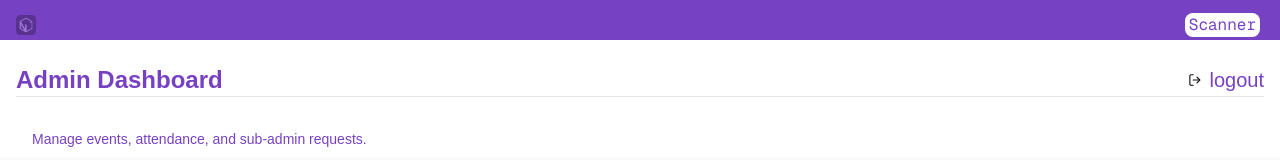
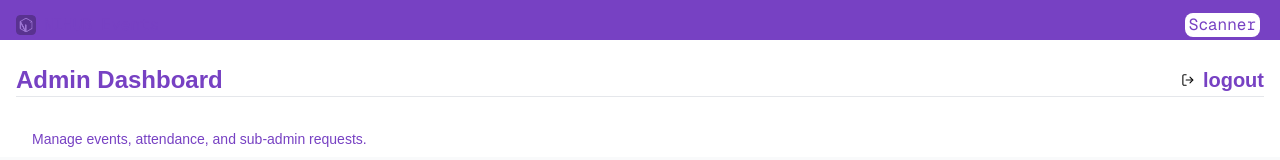
Before and after one commit to devyinka/NihubAttendance, a Next.js app: page /Scanner in a window 1280 px wide. Shown: the top 160 px of the page. Built offline with nearby package versions, Linux system fonts and the light colour scheme; no server answers.

Commit message:
modified:   public/src/ScannerNav.jsx

```diff
--- a/public/src/ScannerNav.jsx
+++ b/public/src/ScannerNav.jsx
@@ -26,7 +26,7 @@ export default function ScannerNav() {
         </h1>
         <button
           onClick={handleLogoutClick}
-          className="flex items-center gap-2 text-[#7741C3] text-sm hover:text-purple-700 lg:text-xl"
+          className="flex items-center gap-2 text-[#7741C3] text-sm hover:text-purple-700 lg:text-xl font-bold"
         >
           <Image src="/logout.svg" width={14} height={14} alt="logout" />
           logout
```
